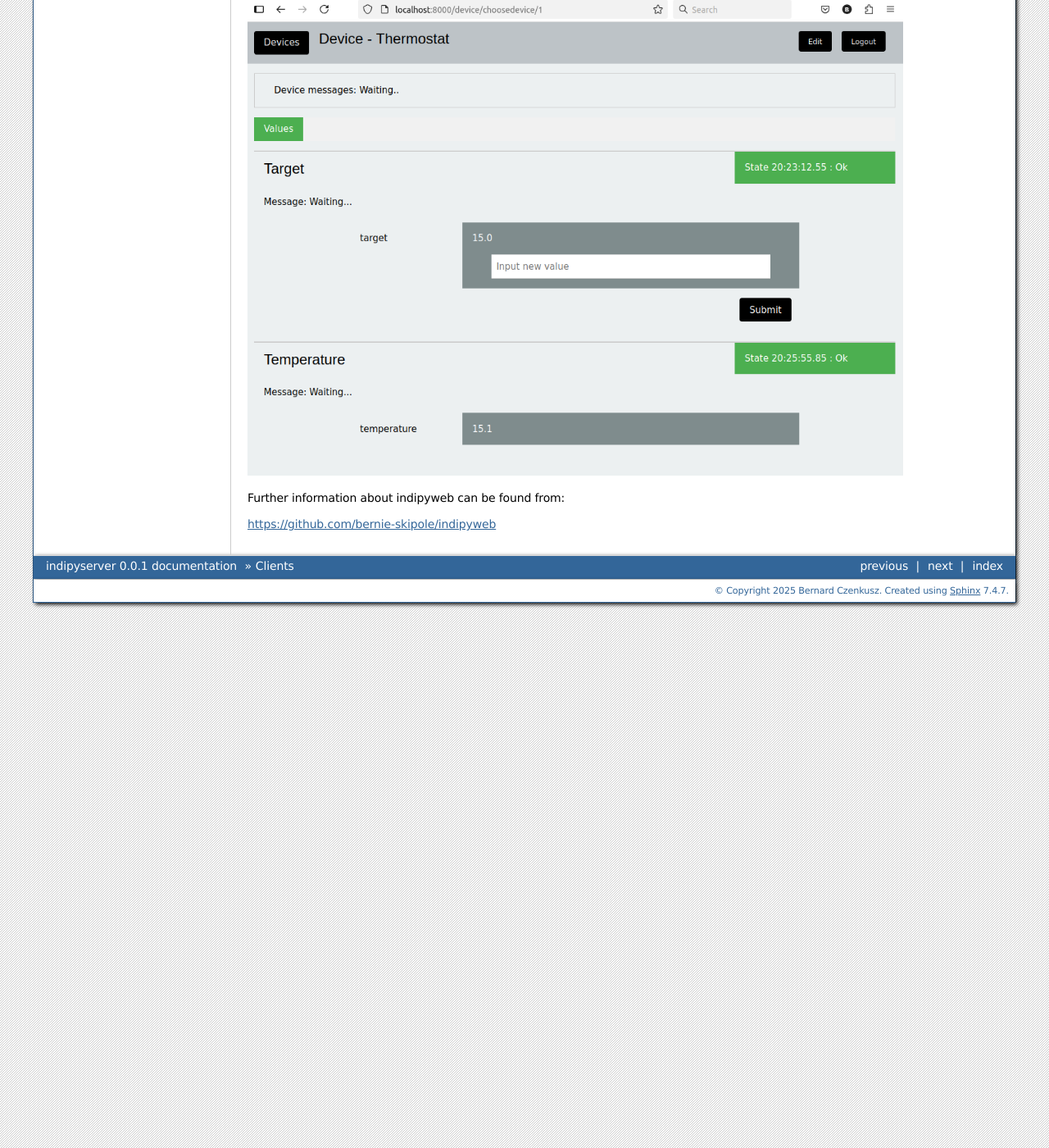
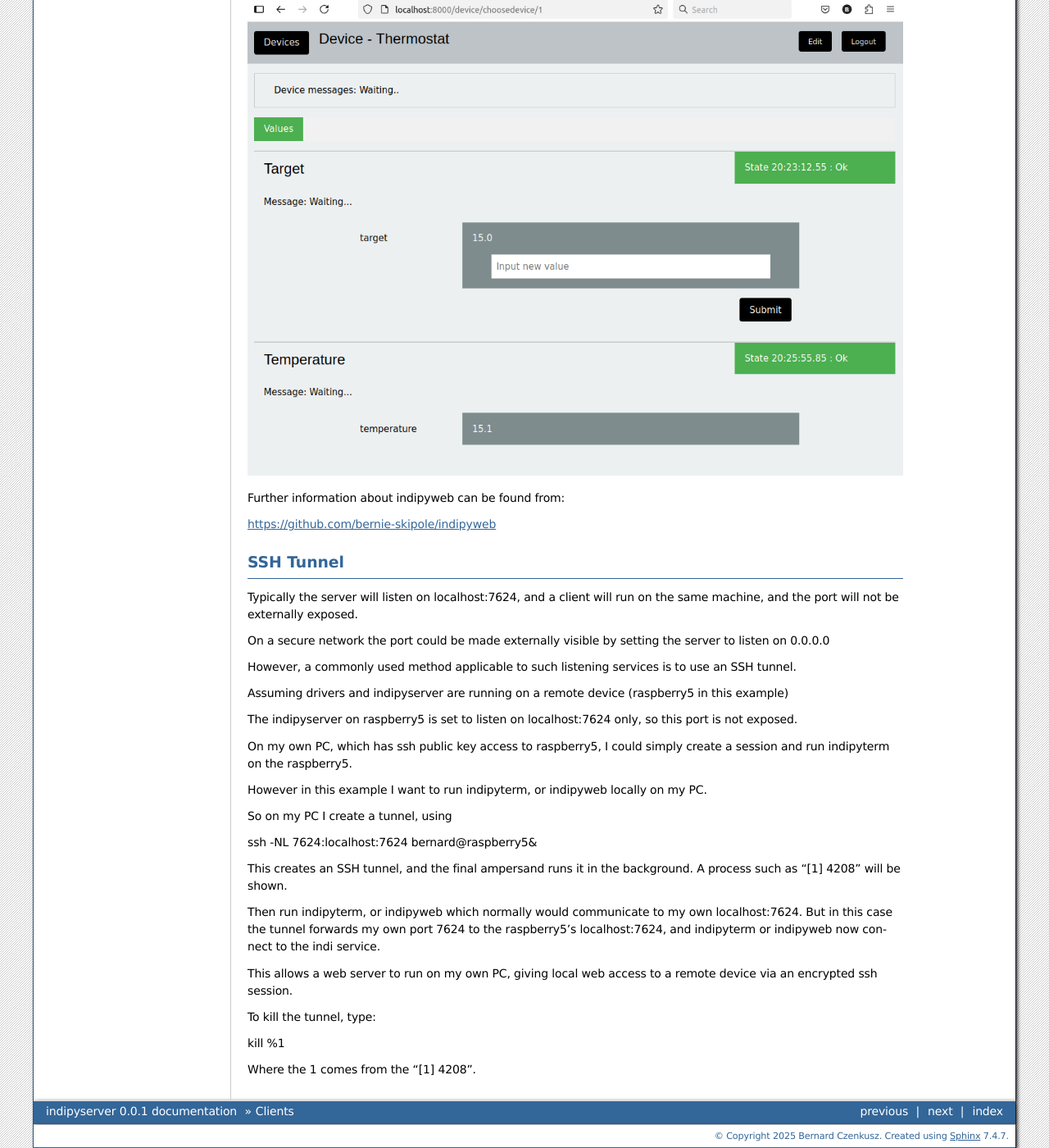
Before and after one commit to bernie-skipole/indipyserver, a Sphinx documentation site: the page built from docs/source/usage/clients.rst, in a window 1280 px wide and 1400 px high, scrolled down 2036 px. Shown: the whole window at 82% size. Built offline with Sphinx 7.4.7, drawn with Linux system fonts in a browser that asks for light colours.

Commit message:
Further doc changes describing SSH tunnel

```diff
--- a/docs/source/usage/clients.rst
+++ b/docs/source/usage/clients.rst
@@ -96,3 +96,37 @@ A typical session would look like:
 Further information about indipyweb can be found from:
 
 https://github.com/bernie-skipole/indipyweb
+
+
+SSH Tunnel
+^^^^^^^^^^
+
+Typically the server will listen on localhost:7624, and a client will run on the same machine, and the port will not be externally exposed.
+
+On a secure network the port could be made externally visible by setting the server to listen on 0.0.0.0
+
+However, a commonly used method applicable to such listening services is to use an SSH tunnel.
+
+Assuming drivers and indipyserver are running on a remote device (raspberry5 in this example)
+
+The indipyserver on raspberry5 is set to listen on localhost:7624 only, so this port is not exposed.
+
+On my own PC, which has ssh public key access to raspberry5, I could simply create a session and run indipyterm on the raspberry5.
+
+However in this example I want to run indipyterm, or indipyweb locally on my PC.
+
+So on my PC I create a tunnel, using
+
+ssh -NL 7624:localhost:7624 bernard@raspberry5&
+
+This creates an SSH tunnel, and the final ampersand runs it in the background. A process such as "[1] 4208" will be shown.
+
+Then run indipyterm, or indipyweb which normally would communicate to my own localhost:7624. But in this case the tunnel forwards my own port 7624 to the raspberry5's localhost:7624, and indipyterm or indipyweb now connect to the indi service.
+
+This allows a web server to run on my own PC, giving local web access to a remote device via an encrypted ssh session.
+
+To kill the tunnel, type:
+
+kill %1
+
+Where the 1 comes from the "[1] 4208".
--- a/docs/source/usage/ipyserver.rst
+++ b/docs/source/usage/ipyserver.rst
@@ -2,6 +2,8 @@ IPyServer
 =========
 
 This server class is used to run IPyDriver instances and can also run executable, possibly non-python, drivers written by other parties. It creates a listening INDI service. It provides the snooping ability between drivers, enables connections to other remote INDI servers so a branching tree network of drivers can be made, it implements enableBLOB instructions received from the client, and allows up to ten client connections.
+
+Note that the indipyweb client only uses one of these client connections, and multiple remote users can browser connect to the web service, though there will be performance issues at some point.
 
 If only executable drivers or remote servers are being used, and no IPyDriver instances are implemented, no drivers should be set.
 
```
